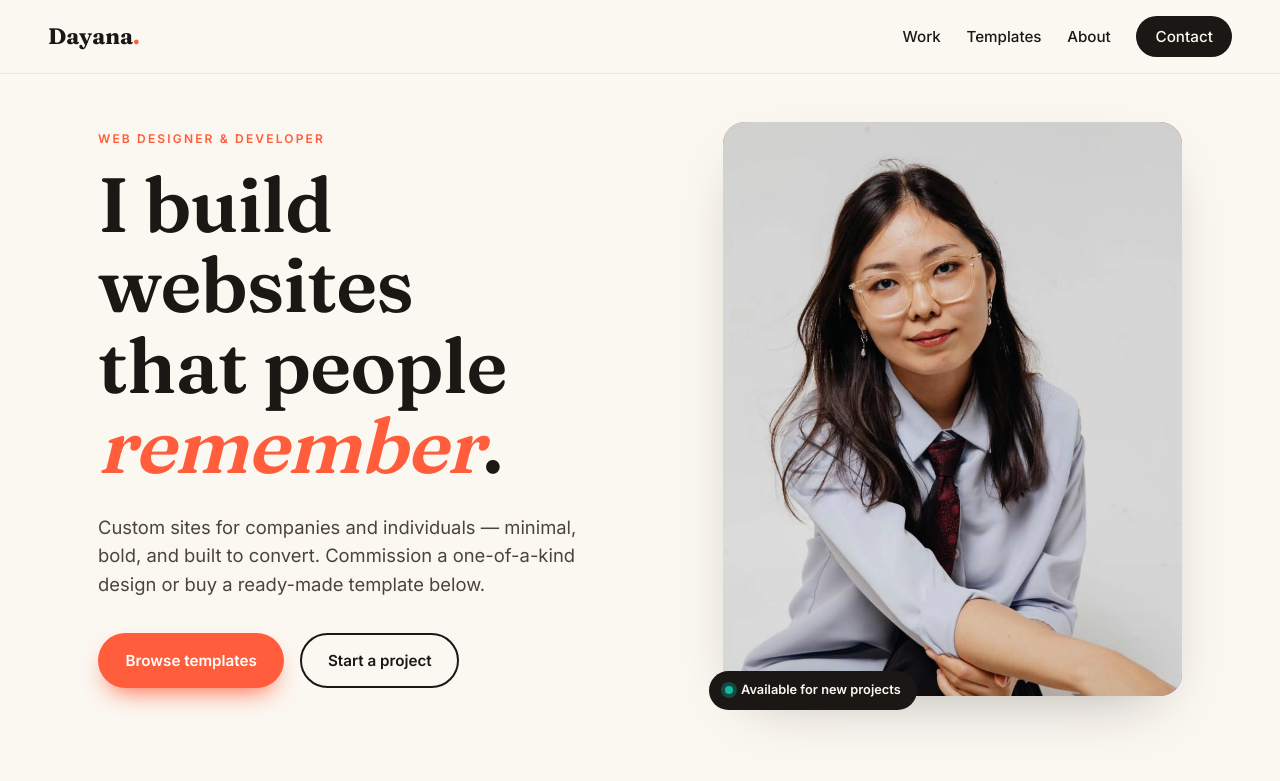
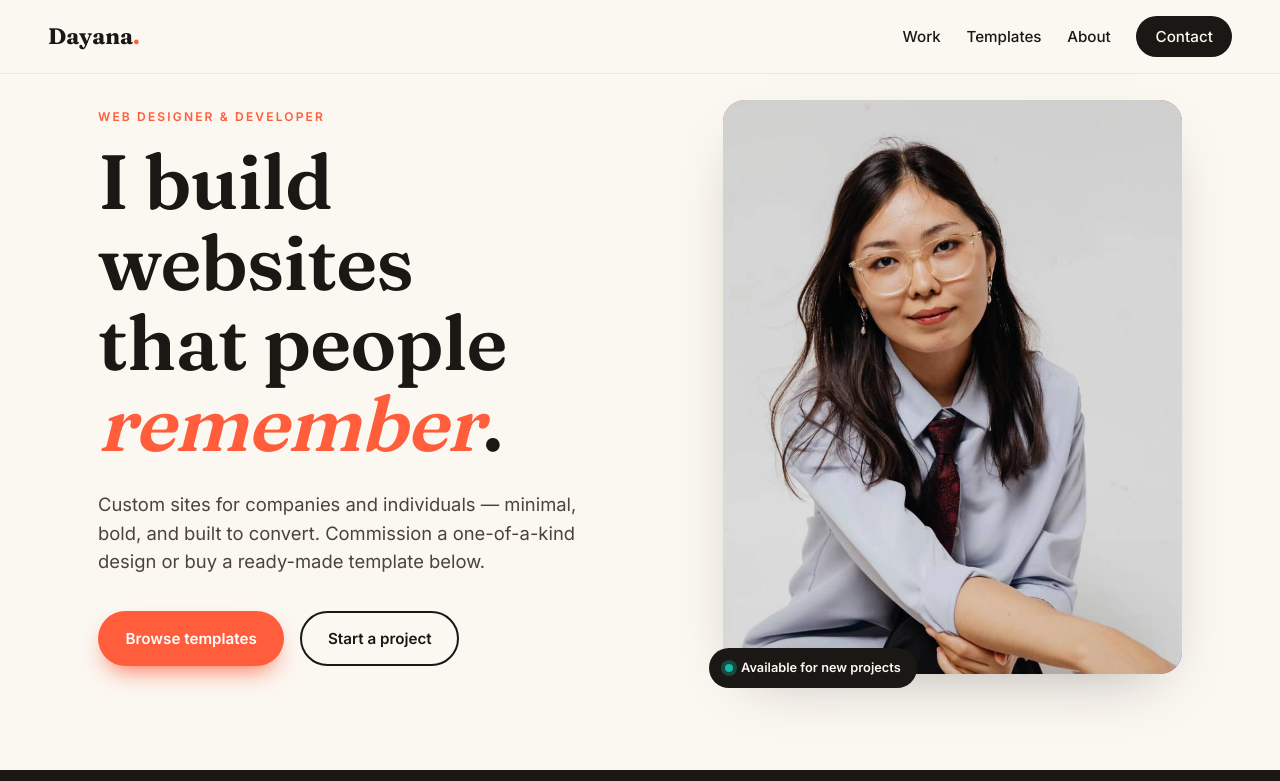
Before and after one commit to Matol03/dayana-design, a website: page index.html in a window 1280 px wide. Shown: the top 781 px of the page. Drawn offline with Linux system fonts and the light colour scheme.

Commit message:
Update styles.css

```diff
--- a/styles.css
+++ b/styles.css
@@ -116,7 +116,7 @@ img { display: block; width: 100%; height: 100%; object-fit: cover; }
 .hero {
   max-width: var(--maxw);
   margin: 0 auto;
-  padding: clamp(0.5rem, 4vw, 3rem) clamp(1.2rem, 4vw, 3rem) clamp(3.5rem, 8vw, 6rem);
+  padding: clamp(0.5rem, 2vw, 2rem) clamp(1.2rem, 4vw, 3rem) clamp(3.5rem, 8vw, 6rem);
   display: grid;
   grid-template-columns: 1.1fr 0.9fr;
   gap: clamp(2rem, 5vw, 4rem);
```
